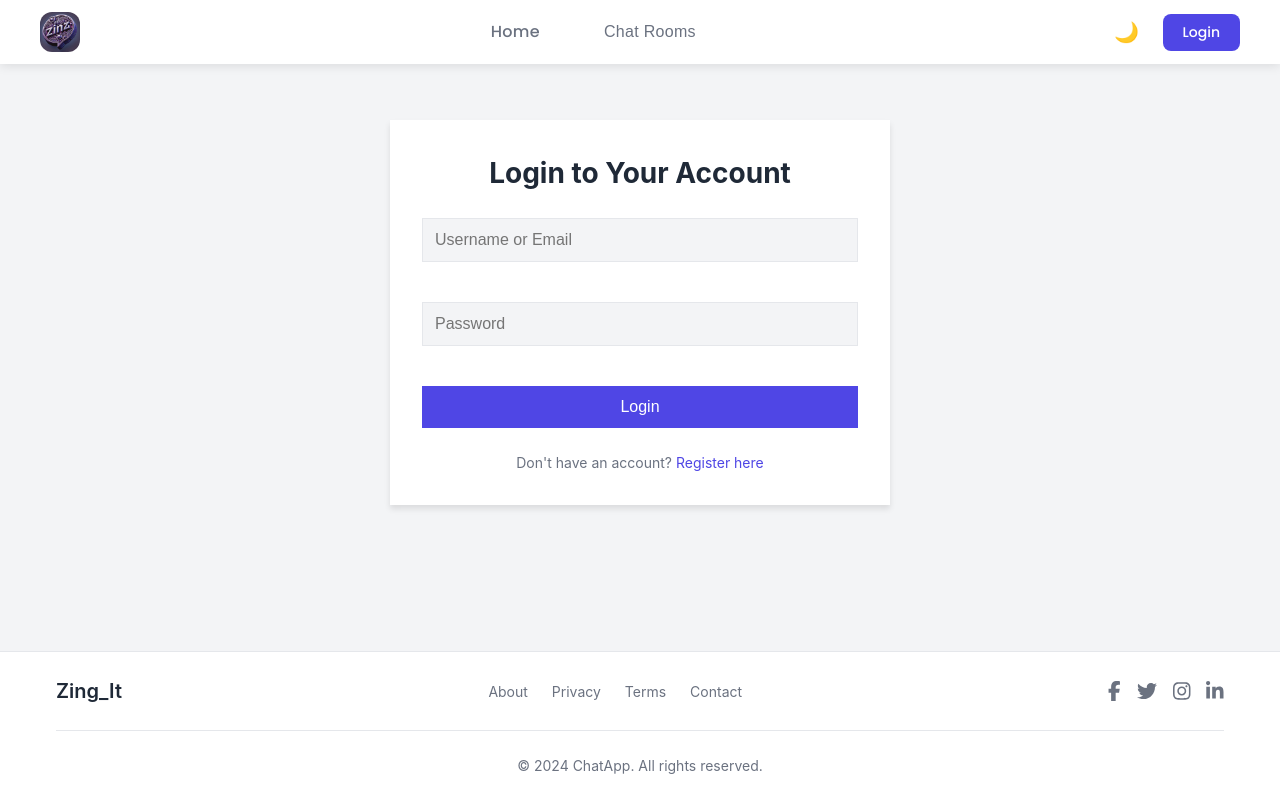
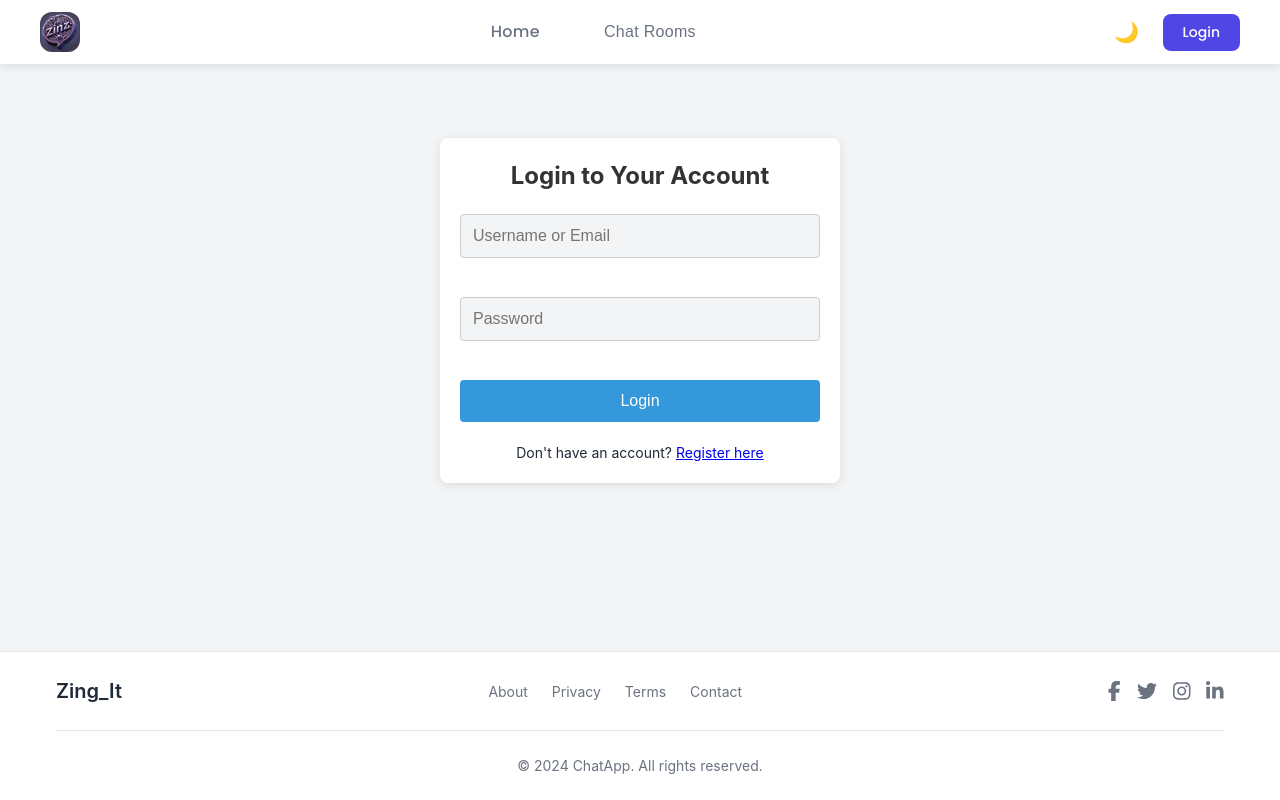
Before and after one commit to TriggerJames/Zing_It, a React (Create React App) app in the folder zing_it_frontend/: page /login in a window 1280 px wide. Built offline with nearby package versions, Linux system fonts and the light colour scheme; the HTML template or start-up script is replaced by a standard one.

Commit message:
Debugging 🦗

```diff
--- a/zing_it_frontend/package.json
+++ b/zing_it_frontend/package.json
@@ -6,13 +6,14 @@
     "@fortawesome/fontawesome-svg-core": "^6.6.0",
     "@fortawesome/free-brands-svg-icons": "^6.6.0",
     "@fortawesome/react-fontawesome": "^0.2.2",
+    "@react-oauth/google": "^0.12.1",
     "@testing-library/jest-dom": "^5.17.0",
     "@testing-library/react": "^13.4.0",
     "@testing-library/user-event": "^13.5.0",
     "moment": "^2.30.1",
     "react": "^18.3.1",
     "react-dom": "^18.3.1",
-    "react-router-dom": "^6.27.0",
+    "react-router-dom": "^6.28.0",
     "react-scripts": "^5.0.1",
     "socket.io-client": "^4.8.1",
     "web-vitals": "^2.1.4"
--- a/zing_it_frontend/src/assets/css/AuthPages.css
+++ b/zing_it_frontend/src/assets/css/AuthPages.css
@@ -1,138 +1,121 @@
 /* src/assets/css/AuthPages.css */
-.auth-container {
-    max-width: 500px;
-    margin: 2rem auto;
-    padding: 2rem;
-    background-color: var(--bg-primary);
-    border-radius: var(--border-radius);
-    box-shadow: 0 4px 6px rgba(0, 0, 0, 0.1);
+
+/* General Styles */
+body {
+  font-family: Arial, sans-serif; /* Set a default font family */
+  background-color: #f0f0f0; /* Light background color */
+  color: #333; /* Default text color */
 }
 
-  .auth-container h2 {
-    text-align: center;
-    margin-bottom: 1.5rem;
-    color: var(--text-primary);
-    font-size: 1.75rem;
+/* Auth Container */
+.auth-container {
+  max-width: 400px; /* Set a maximum width for the form */
+  margin: 50px auto; /* Center the form horizontally and add margin at the top */
+  padding: 20px; /* Add padding around the form */
+  background-color: #ffffff; /* Light background color for the form */
+  border-radius: 8px; /* Rounded corners */
+  box-shadow: 0 2px 10px rgba(0, 0, 0, 0.1); /* Subtle shadow for depth */
 }
 
-  .social-auth-buttons {
-    display: flex;
-    flex-direction: column;
-    gap: 1rem;
-    margin-bottom: 1.5rem;
+/* Title Styles */
+.auth-container h2 {
+  text-align: center; /* Center the title */
+  margin-bottom: 20px; /* Space below the title */
+  font-size: 24px; /* Increase font size */
+  color: #333; /* Darker text color */
 }
 
-  .social-auth-button {
-    display: flex;
-    align-items: center;
-    justify-content: center;
-    gap: 0.75rem;
-    padding: 0.75rem;
-    border: 1px solid var(--border-color);
-    border-radius: var(--border-radius);
-    font-size: 1rem;
-    cursor: pointer;
-    transition: background-color 0.2s ease-in-out;
+/* Form Styles */
+.auth-form {
+  display: flex; /* Use flexbox for layout */
+  flex-direction: column; /* Stack items vertically */
 }
 
-  .social-auth-button:hover {
-    background-color: var(--bg-secondary);
+/* Input Styles */
+.auth-form input {
+  padding: 12px; /* Add padding inside input fields */
+  margin-bottom: 15px; /* Space between input fields */
+  border: 1px solid #ccc; /* Light gray border */
+  border-radius: 4px; /* Rounded corners for input fields */
+  font-size: 16px; /* Font size for input text */
+  transition: border-color 0.3s; /* Smooth transition for border color */
 }
 
-  .social-auth-button.google {
-    background-color: #fff;
-    color: #333;
+/* Error State Input Styles */
+.auth-form input.error {
+  border-color: #e74c3c; /* Red border for error state */
 }
 
-  .social-auth-button.facebook {
-    background-color: #4267B2;
-    color: #fff;
+/* Error Message Styles */
+.error-message {
+  color: #e74c3c; /* Red color for error messages */
+  font-size: 14px; /* Font size for error messages */
+  margin-bottom: 15px; /* Space below error messages */
 }
 
-  .auth-separator {
-    display: flex;
-    align-items: center;
-    justify-content: center;
-    margin-bottom: 1.5rem;
+/* Button Styles */
+.auth-button {
+  padding: 12px; /* Add padding for the button */
+  background-color: #3498db; /* Primary button color */
+  color: white; /* Text color for button */
+  border: none; /* Remove border */
+  border-radius: 4px; /* Rounded corners for button */
+  font-size: 16px; /* Font size for button text */
+  cursor: pointer; /* Pointer cursor on hover */
+  transition: background-color 0.3s; /* Smooth transition for hover */
 }
 
-  .auth-separator span {
-    font-size: 1rem;
-    color: var(--text-secondary);
-    margin: 0 1rem;
+/* Button Hover Styles */
+.auth-button:hover {
+  background-color: #2980b9; /* Darker blue on hover */
 }
 
-  .auth-form {
-    display: flex;
-    flex-direction: column;
-    gap: 1rem;
+/* Footer Styles */
+.auth-footer {
+  text-align: center; /* Center the footer text */
+  margin-top: 20px; /* Space above the footer */
+  font-size: 14px; /* Font size for footer text */
 }
 
-  .form-group {
-    display: flex;
-    flex-direction: column;
-    gap: 0.5rem;
+/* Social Auth Buttons */
+.social-auth-buttons {
+  display: flex; /* Use flexbox for social buttons */
+  justify-content: space-around; /* Space between buttons */
+  margin-bottom: 15px; /* Space below social buttons */
 }
 
-  .form-row {
-    display: flex;
-    gap: 1rem;
+/* Social Auth Button Styles */
+.social-auth-button {
+  display: flex; /* Use flexbox for button layout */
+  align-items: center; /* Center icon and text vertically */
+  padding: 10px; /* Padding for social buttons */
+  border: none; /* Remove border */
+  border-radius: 4px; /* Rounded corners for buttons */
+  cursor: pointer; /* Pointer cursor on hover */
+  transition: background-color 0.3s; /* Smooth transition for hover */
 }
 
-  .form-group input[type="text"],
-  .form-group input[type="email"],
-  .form-group input[type="password"] {
-    padding: 0.75rem;
-    border: 1px solid var(--border-color);
-    border-radius: var(--border-radius);
-    font-size: 1rem;
-    width: 100%;
+/* Google Button Styles */
+.google {
+  background-color: #db4437; /* Google red */
+  color: white; /* Text color */
 }
 
-  .form-group input[type="text"]:focus,
-  .form-group input[type="email"]:focus,
-  .form-group input[type="password"]:focus {
-    border-color: var(--primary-color);
-    box-shadow: 0 0 0 2px var(--primary-color);
+/* Facebook Button Styles */
+.facebook {
+  background-color: #4267b2; /* Facebook blue */
+  color: white; /* Text color */
 }
 
-  .error {
-    border-color: var(--error-color);
+/* Social Auth Button Hover Styles */
+.social-auth-button:hover {
+  opacity: 0.8; /* Slightly fade on hover */
 }
 
-  .error-message {
-    font-size: 0.875rem;
-    color: var(--error-color);
-    margin-top: 0.25rem;
+/* Separator Styles */
+.auth-separator {
+  text-align: center; /* Center the separator text */
+  margin: 15px 0; /* Space above and below */
+  font-size: 14px; /* Font size for separator */
+  color: #777; /* Gray color for separator */
 }
-
-  .auth-button {
-    padding: 0.75rem 1.5rem;
-    border: none;
-    border-radius: var(--border-radius);
-    font-size: 1rem;
-    cursor: pointer;
-    transition: background-color 0.2s ease-in-out;
-    background-color: var(--primary-color);
-    color: #fff;
-  }
-
-  .auth-button:hover {
-    background-color: var(--primary-color-dark);
-  }
-
-  .auth-footer {
-    text-align: center;
-    margin-top: 1.5rem;
-    font-size: 0.875rem;
-    color: var(--text-secondary);
-  }
-
-  .auth-footer a {
-    text-decoration: none;
-    color: var(--primary-color);
-  }
-
-  .auth-footer a:hover {
-    text-decoration: underline;
-  }
--- a/zing_it_frontend/src/assets/css/RegisterPage.css
+++ b/zing_it_frontend/src/assets/css/RegisterPage.css
@@ -1,128 +1,183 @@
 /* src/assets/css/RegisterPage.css */
 
-.register-container {
-    max-width: 800px;
-    margin: 2rem auto;
-    padding: 2rem;
-    background-color: var(--bg-primary);
-    color: var(--text-primary);
-    border-radius: 0.5rem;
-    box-shadow: 0 0 1rem rgba(0, 0, 0, 0.1);
+/* General Body Styles */
+body {
+  font-family: 'Arial', sans-serif; /* Set a default font family */
+  background-color: #f0f0f0; /* Light background color */
+  color: #333; /* Default text color */
+  transition: background-color 0.3s, color 0.3s; /* Smooth transition for theme change */
 }
 
-  .register-card {
-    padding: 2rem;
+/* Dark Mode Body Styles */
+body[data-theme='dark'] {
+  background-color: #181818; /* Dark background color */
+  color: #f0f0f0; /* Light text color */
 }
 
-  .register-title {
-    font-size: 2rem;
-    font-weight: 600;
-    margin-bottom: 1rem;
+/* Auth Container */
+.auth-container {
+  max-width: 450px; /* Set a maximum width for the form */
+  margin: 50px auto; /* Center the form horizontally and add top margin */
+  padding: 30px; /* Add padding around the form */
+  background-color: #ffffff; /* Light background color for the form */
+  border-radius: 12px; /* Rounded corners */
+  box-shadow: 0 4px 20px rgba(0, 0, 0, 0.1); /* Subtle shadow for depth */
+  transition: background-color 0.3s; /* Smooth transition for background color */
 }
 
-  .register-form {
-    margin-bottom: 2rem;
+/* Dark Mode Auth Container */
+.auth-container[data-theme='dark'] {
+  background-color: #2c2c2c; /* Dark background color for the form */
 }
 
-  .form-group {
-    margin-bottom: 1rem;
+/* Title Styles */
+.auth-container h2 {
+  text-align: center; /* Center the title */
+  margin-bottom: 20px; /* Space below the title */
+  font-size: 28px; /* Increase font size */
+  color: #3498db; /* Primary color for the title */
 }
 
-  .form-group label {
-    display: block;
-    margin-bottom: 0.5rem;
+/* Dark Mode Title Styles */
+.auth-container[data-theme='dark'] h2 {
+  color: #1abc9c; /* Lighter title color in dark mode */
 }
 
-  .form-group input[type="text"],
-  .form-group input[type="email"],
-  .form-group input[type="password"] {
-    width: 100%;
-    padding: 0.5rem;
-    border: 1px solid var(--border-color);
-    border-radius: 0.25rem;
+/* Form Styles */
+.auth-form {
+  display: flex; /* Use flexbox for layout */
+  flex-direction: column; /* Stack items vertically */
 }
 
-  .form-group input[type="checkbox"] {
-    margin-right: 0.5rem;
+/* Input Styles */
+.auth-form input {
+  padding: 14px; /* Add padding inside input fields */
+  margin-bottom: 15px; /* Space between input fields */
+  border: 1px solid #ccc; /* Light gray border */
+  border-radius: 8px; /* Rounded corners for input fields */
+  font-size: 16px; /* Font size for input text */
+  transition: border-color 0.3s, box-shadow 0.3s; /* Smooth transition for border color and shadow */
 }
 
-  .password-input-container {
-    position: relative;
+/* Dark Mode Input Styles */
+.auth-form input[data-theme='dark'] {
+  background-color: #444; /* Dark background for input fields */
+  color: #f0f0f0; /* Light text color */
+  border: 1px solid #666; /* Darker border */
 }
 
-  .toggle-password {
-    position: absolute;
-    top: 0;
-    right: 0;
-    padding: 0.5rem;
-    border: none;
-    border-radius: 0.25rem;
-    cursor: pointer;
+/* Input Focus Styles */
+.auth-form input:focus {
+  border-color: #3498db; /* Blue border on focus */
+  box-shadow: 0 0 5px rgba(52, 152, 219, 0.5); /* Glow effect on focus */
 }
 
-  .password-requirements {
-    margin-top: 0.5rem;
-    font-size: 0.8rem;
-    color: var(--text-secondary);
+/* Error State Input Styles */
+.auth-form input.error {
+  border-color: #e74c3c; /* Red border for error state */
 }
 
-  .requirement {
-    margin-bottom: 0.25rem;
+/* Error Message Styles */
+.error-message {
+  color: #e74c3c; /* Red color for error messages */
+  font-size: 14px; /* Font size for error messages */
+  margin-bottom: 15px; /* Space below error messages */
 }
 
-  .requirement.met {
-    color: var(--text-success);
+/* Button Styles */
+.auth-button {
+  padding: 12px; /* Add padding for the button */
+  background-color: #3498db; /* Primary button color */
+  color: white; /* Text color for button */
+  border: none; /* Remove border */
+  border-radius: 8px; /* Rounded corners for button */
+  font-size: 16px; /* Font size for button text */
+  cursor: pointer; /* Pointer cursor on hover */
+  transition: background-color 0.3s, transform 0.3s; /* Smooth transition for hover and transform */
 }
 
-  .error-message {
-    color: var(--text-error);
-    margin-bottom: 1rem;
+/* Dark Mode Button Styles */
+.auth-button[data-theme='dark'] {
+  background-color: #007bff; /* Darker blue for button in dark mode */
 }
 
-  .error-text {
-    color: var(--text-error);
-    font-size: 0.8rem;
+/* Button Hover Styles */
+.auth-button:hover {
+  background-color: #2980b9; /* Darker blue on hover */
+  transform: translateY(-2px); /* Lift effect on hover */
 }
 
-  .register-button {
-    padding: 0.5rem 1rem;
-    border: none;
-    border-radius: 0.25rem;
-    cursor: pointer;
-    background-color: var(--primary-color);
-    color: #fff;
+/* Dark Mode Button Hover Styles */
+.auth-button[data-theme='dark']:hover {
+  background-color: #0056b3; /* Even darker blue on hover in dark mode */
+  transform: translateY(-2px); /* Lift effect on hover */
 }
 
-  .register-button:disabled {
-    opacity: 0.5;
-    cursor: not-allowed;
+/* Footer Styles */
+.auth-footer {
+  text-align: center; /* Center the footer text */
+  margin-top: 20px; /* Space above the footer */
+  font-size: 14px; /* Font size for footer text */
+  color: #777; /* Gray color for footer text */
 }
 
-  .login-link {
-    margin-top: 1rem;
-    font-size: 0.8rem;
-    color: var(--text-secondary);
+/* Social Auth Buttons */
+.social-auth-buttons {
+  display: flex; /* Use flexbox for social buttons */
+  justify-content: space-around; /* Space between buttons */
+  margin-bottom: 15px; /* Space below social buttons */
 }
 
-  .social-register {
-    margin-top: 2rem;
-    text-align: center;
+/* Social Auth Button Styles */
+.social-auth-button {
+  display: flex; /* Use flexbox for button layout */
+  align-items: center; /* Center icon and text vertically */
+  padding: 10px; /* Padding for social buttons */
+  border: none; /* Remove border */
+  border-radius: 8px; /* Rounded corners for buttons */
+  cursor: pointer; /* Pointer cursor on hover */
+  transition: background-color 0.3s, transform 0.3s; /* Smooth transition for hover and transform */
 }
 
-  .social-button {
-    padding: 0.5rem 1rem;
-    border: none;
-    border-radius: 0.25rem;
-    cursor: pointer;
-    margin: 0 0.5rem;
+/* Google Button Styles */
+.google {
+  background-color: #db4437; /* Google red */
+  color: white; /* Text color */
 }
 
-  .social-button.google {
-    background-color: #4285f4;
-    color: #fff;
+/* Facebook Button Styles */
+.facebook {
+  background-color: #4267b2; /* Facebook blue */
+  color: white; /* Text color */
 }
 
-  .social-button.facebook {
-    background-color: #3b5998;
-    color: #fff;
+/* Social Auth Button Hover Styles */
+.social-auth-button:hover {
+  opacity: 0.8; /* Slightly fade on hover */
+  transform: translateY(-2px); /* Lift effect on hover */
 }
+
+/* Dark Mode Social Auth Button Styles */
+.social-auth-button[data-theme='dark'] {
+  background-color: #333; /* Dark background for social buttons */
+  color: #f0f0f0; /* Light text color */
+}
+
+/* Dark Mode Social Auth Button Hover Styles */
+.social-auth-button[data-theme='dark']:hover {
+  opacity: 0.7; /* Slightly fade on hover in dark mode */
+  transform: translateY(-2px); /* Lift effect on hover */
+}
+
+/* Separator Styles */
+.auth-separator {
+  text-align: center; /* Center the separator text */
+  margin: 15px 0; /* Space above and below */
+  font-size: 14px; /* Font size for separator */
+  color: #777; /* Gray color for separator */
+}
+
+/* Dark Mode Separator Styles */
+.auth-separator[data-theme='dark'] {
+  color: #aaa; /* Lighter gray for separator in dark mode */
+}
--- a/zing_it_frontend/src/pages/LoginPage.js
+++ b/zing_it_frontend/src/pages/LoginPage.js
@@ -58,7 +58,7 @@ function LoginPage() {
                 navigate('/');
                 return;
         }
-        const response = await fetch('http://localhost:3000/api/auth/login', {
+        const response = await fetch('http://localhost:3001/api/auth/login', {
           method: 'POST',
           headers: {
             'Content-Type': 'application/json',
```
Also changed, not shown: zing_it_frontend/src/pages/RegisterPage.js (+17 -36 lines), 2 other files (tests, documents, lock files or other folders). Lines whose indentation alone changed are shown as unchanged.
